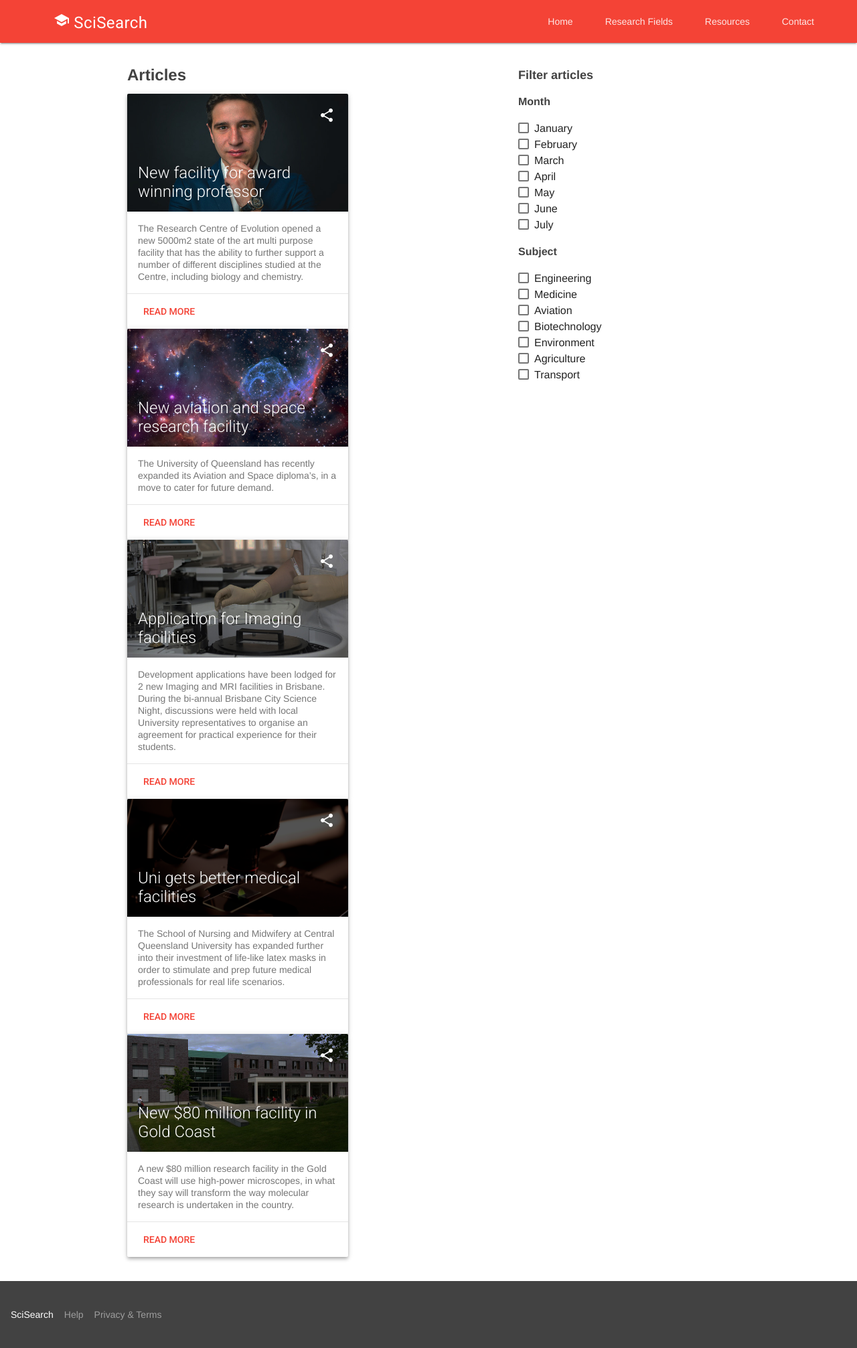
After one commit to davidjguinane/scisearch, a Django app: page /resource/ in a window 1280 px wide. The commit adds this page. Shown: the whole page at 67% size. Run offline with Django 3.2, Linux system fonts and the light colour scheme; some libraries are stand-ins or nearby versions.

```diff
--- a/query/static/query/css/style.css
+++ b/query/static/query/css/style.css
@@ -1,3 +1,7 @@
+.mdl-font__heading {
+  font-weight: 700;
+}
+
 .mdl-layout__centered {
 	max-width: 900px;
     margin: auto;
--- a/query/static/query/js/query.js
+++ b/query/static/query/js/query.js
@@ -114,7 +114,7 @@ $( document ).ready(function() {
 	function request_data($name) {
 		$.ajax({
 			type: "POST",
-			url: '/select_sector/',
+			url: '/data/',
             data: {
                 'sector' : $name,
                 'csrfmiddlewaretoken': csrftoken,
--- /dev/null
+++ b/query/templates/query/resource.html
@@ -0,0 +1,275 @@
+{% extends "scisearch/base.html" %}
+{% load static %}
+{% block title %}
+{% endblock %}
+{% block meta %}
+{% endblock %}
+{% block script %}
+{% endblock %}
+{% block fab %}
+{% endblock %}
+{% block header %}
+	<!-- Always shows a header, even in smaller screens. -->
+	<div class="mdl-layout mdl-js-layout mdl-layout--fixed-header">
+		<header class="mdl-layout__header">
+			<div class="mdl-layout__header-row">
+				<!-- Title -->
+				<span class="mdl-layout-title"><i class="material-icons">school</i><span style="font-size: 24px;"> SciSearch</span></span>
+				<!-- Add spacer, to align navigation to the right -->
+				<div class="mdl-layout-spacer"></div>
+				<!-- Navigation. We hide it in small screens. -->
+				<nav class="mdl-navigation mdl-layout--large-screen-only">
+					<a class="mdl-navigation__link" href="{% url 'query:home' %}">Home</a>
+					<a class="mdl-navigation__link" href="{% url 'query:research' %}">Research Fields</a>
+					<a class="mdl-navigation__link" href="{% url 'query:resource' %}">Resources</a>
+					<a class="mdl-navigation__link" href="{% url 'query:home' %}">Contact</a>
+				</nav>
+			</div>
+		</header>
+		<div class="mdl-layout__drawer">
+			<span class="mdl-layout-title">Scisearch</span>
+			<nav class="mdl-navigation">
+				<a class="mdl-navigation__link" href="{% url 'query:home' %}">Home</a>
+				<a class="mdl-navigation__link" href="{% url 'query:research' %}">Research Fields</a>
+				<a class="mdl-navigation__link" href="{% url 'query:resource' %}">Resources</a>
+				<a class="mdl-navigation__link" href="{% url 'query:home' %}">Contact</a>
+			</nav>
+		</div>
+	{% endblock %}
+	{% block content %}
+		<section class="mdl-section">
+			<div class="mdl-grid mdl-layout__centered">
+				<div class="mdl-cell--8-col">
+					<p style="font-weight: 700; font-size: 24px; color: #424242;">Articles</p>
+					<style>
+					.demo-card-wide1.mdl-card {
+					max-width: 512px;
+					}
+					.demo-card-wide1 > .mdl-card__title {
+					color: #fff;
+					height: 176px;
+					background: url('/static/query/img/professor.jpeg') center / cover;
+					}
+					.demo-card-wide1 > .mdl-card__menu {
+					color: #fff;
+					}
+					</style>
+					<div class="demo-card-wide1 mdl-card mdl-shadow--4dp">
+						<div class="mdl-card__title">
+							<h2 class="mdl-card__title-text">New facility for award winning professor</h2>
+						</div>
+						<div class="mdl-card__supporting-text">
+							The Research Centre of Evolution opened a new 5000m2 state of the art multi purpose facility that has the ability to further support a number of different disciplines studied at the Centre, including biology and chemistry.
+						</div>
+						<div class="mdl-card__actions mdl-card--border">
+							<a class="mdl-button mdl-button--colored mdl-js-button mdl-js-ripple-effect">
+								Read more
+							</a>
+						</div>
+						<div class="mdl-card__menu">
+							<button class="mdl-button mdl-button--icon mdl-js-button mdl-js-ripple-effect">
+							<i class="material-icons">share</i>
+							</button>
+						</div>
+					</div>
+					<style>
+					.demo-card-wide2.mdl-card {
+					max-width: 512px;
+					}
+					.demo-card-wide2 > .mdl-card__title {
+					color: #fff;
+					height: 176px;
+					background: url('/static/query/img/space.jpg') center / cover;
+					}
+					.demo-card-wide2 > .mdl-card__menu {
+					color: #fff;
+					}
+					</style>
+					<div class="demo-card-wide2 mdl-card mdl-shadow--4dp">
+						<div class="mdl-card__title">
+							<h2 class="mdl-card__title-text">New aviation and space research facility</h2>
+						</div>
+						<div class="mdl-card__supporting-text">
+							The University of Queensland has recently expanded its Aviation and Space diploma’s, in a move to cater for future demand.
+						</div>
+						<div class="mdl-card__actions mdl-card--border">
+							<a class="mdl-button mdl-button--colored mdl-js-button mdl-js-ripple-effect">
+								Read more
+							</a>
+						</div>
+						<div class="mdl-card__menu">
+							<button class="mdl-button mdl-button--icon mdl-js-button mdl-js-ripple-effect">
+							<i class="material-icons">share</i>
+							</button>
+						</div>
+					</div>
+					<style>
+					.demo-card-wide3.mdl-card {
+					max-width: 512px;
+					}
+					.demo-card-wide3 > .mdl-card__title {
+					color: #fff;
+					height: 176px;
+					background: url('/static/query/img/facility.jpg') center / cover;
+					}
+					.demo-card-wide3 > .mdl-card__menu {
+					color: #fff;
+					}
+					</style>
+					<div class="demo-card-wide3 mdl-card mdl-shadow--4dp">
+						<div class="mdl-card__title">
+							<h2 class="mdl-card__title-text">Application for Imaging facilities</h2>
+						</div>
+						<div class="mdl-card__supporting-text">
+							Development applications have been lodged for 2 new Imaging and MRI facilities in Brisbane. During the bi-annual Brisbane City Science Night, discussions were held with local University representatives to organise an agreement for practical experience for their students.
+						</div>
+						<div class="mdl-card__actions mdl-card--border">
+							<a class="mdl-button mdl-button--colored mdl-js-button mdl-js-ripple-effect">
+								Read more
+							</a>
+						</div>
+						<div class="mdl-card__menu">
+							<button class="mdl-button mdl-button--icon mdl-js-button mdl-js-ripple-effect">
+							<i class="material-icons">share</i>
+							</button>
+						</div>
+					</div>
+					<style>
+					.demo-card-wide4.mdl-card {
+					max-width: 512px;
+					}
+					.demo-card-wide4 > .mdl-card__title {
+					color: #fff;
+					height: 176px;
+					background: url('/static/query/img/microscope.png') center / cover;
+					}
+					.demo-card-wide4 > .mdl-card__menu {
+					color: #fff;
+					}
+					</style>
+					<div class="demo-card-wide4 mdl-card mdl-shadow--4dp">
+						<div class="mdl-card__title">
+							<h2 class="mdl-card__title-text">Uni gets better medical facilities</h2>
+						</div>
+						<div class="mdl-card__supporting-text">
+							The School of Nursing and Midwifery at Central Queensland University has expanded further into their investment of life-like latex masks in order to stimulate and prep future medical professionals for real life scenarios.
+						</div>
+						<div class="mdl-card__actions mdl-card--border">
+							<a class="mdl-button mdl-button--colored mdl-js-button mdl-js-ripple-effect">
+								Read more
+							</a>
+						</div>
+						<div class="mdl-card__menu">
+							<button class="mdl-button mdl-button--icon mdl-js-button mdl-js-ripple-effect">
+							<i class="material-icons">share</i>
+							</button>
+						</div>
+					</div>
+					<style>
+					.demo-card-wide5.mdl-card {
+					max-width: 512px;
+					}
+					.demo-card-wide5 > .mdl-card__title {
+					color: #fff;
+					height: 176px;
+					background: url('/static/query/img/development.jpg') center / cover;
+					}
+					.demo-card-wide5 > .mdl-card__menu {
+					color: #fff;
+					}
+					</style>
+					<div class="demo-card-wide5 mdl-card mdl-shadow--4dp">
+						<div class="mdl-card__title">
+							<h2 class="mdl-card__title-text">New $80 million facility in Gold Coast</h2>
+						</div>
+						<div class="mdl-card__supporting-text">
+							A new $80 million research facility in the Gold Coast will use high-power microscopes, in what they say will transform the way molecular research is undertaken in the country.
+						</div>
+						<div class="mdl-card__actions mdl-card--border">
+							<a class="mdl-button mdl-button--colored mdl-js-button mdl-js-ripple-effect">
+								Read more
+							</a>
+						</div>
+						<div class="mdl-card__menu">
+							<button class="mdl-button mdl-button--icon mdl-js-button mdl-js-ripple-effect">
+							<i class="material-icons">share</i>
+							</button>
+						</div>
+					</div>
+				</div>
+				<div class="mdl-cell--4-col">
+				<p style="font-weight: 700; font-size: 18px; color: #424242;">Filter articles</p>
+				<p style="font-weight: 700; font-size: 16px; color: #424242;">Month</p>
+				<label class="mdl-checkbox mdl-js-checkbox mdl-js-ripple-effect" for="checkbox-1">
+					<input type="checkbox" id="checkbox-1" class="mdl-checkbox__input">
+					<span class="mdl-checkbox__label">January</span>
+				</label>
+				<label class="mdl-checkbox mdl-js-checkbox mdl-js-ripple-effect" for="checkbox-2">
+					<input type="checkbox" id="checkbox-2" class="mdl-checkbox__input">
+					<span class="mdl-checkbox__label">February</span>
+				</label>
+				<label class="mdl-checkbox mdl-js-checkbox mdl-js-ripple-effect" for="checkbox-3">
+					<input type="checkbox" id="checkbox-3" class="mdl-checkbox__input">
+					<span class="mdl-checkbox__label">March</span>
+				</label>
+				<label class="mdl-checkbox mdl-js-checkbox mdl-js-ripple-effect" for="checkbox-4">
+					<input type="checkbox" id="checkbox-4" class="mdl-checkbox__input">
+					<span class="mdl-checkbox__label">April</span>
+				</label>
+				<label class="mdl-checkbox mdl-js-checkbox mdl-js-ripple-effect" for="checkbox-5">
+					<input type="checkbox" id="checkbox-5" class="mdl-checkbox__input">
+					<span class="mdl-checkbox__label">May</span>
+				</label>
+				<label class="mdl-checkbox mdl-js-checkbox mdl-js-ripple-effect" for="checkbox-6">
+					<input type="checkbox" id="checkbox-6" class="mdl-checkbox__input">
+					<span class="mdl-checkbox__label">June</span>
+				</label>
+				<label class="mdl-checkbox mdl-js-checkbox mdl-js-ripple-effect" for="checkbox-7">
+					<input type="checkbox" id="checkbox-7" class="mdl-checkbox__input">
+					<span class="mdl-checkbox__label">July</span>
+				</label>
+				<p></p>
+				<p style="font-weight: 700; font-size: 16px; color: #424242;">Subject</p>
+				<label class="mdl-checkbox mdl-js-checkbox mdl-js-ripple-effect" for="checkbox-8">
+					<input type="checkbox" id="checkbox-8" class="mdl-checkbox__input">
+					<span class="mdl-checkbox__label">Engineering</span>
+				</label>
+				<label class="mdl-checkbox mdl-js-checkbox mdl-js-ripple-effect" for="checkbox-9">
+					<input type="checkbox" id="checkbox-9" class="mdl-checkbox__input">
+					<span class="mdl-checkbox__label">Medicine</span>
+				</label>
+				<label class="mdl-checkbox mdl-js-checkbox mdl-js-ripple-effect" for="checkbox-10">
+					<input type="checkbox" id="checkbox-10" class="mdl-checkbox__input">
+					<span class="mdl-checkbox__label">Aviation</span>
+				</label>
+				<label class="mdl-checkbox mdl-js-checkbox mdl-js-ripple-effect" for="checkbox-11">
+					<input type="checkbox" id="checkbox-11" class="mdl-checkbox__input">
+					<span class="mdl-checkbox__label">Biotechnology</span>
+				</label>
+				<label class="mdl-checkbox mdl-js-checkbox mdl-js-ripple-effect" for="checkbox-12">
+					<input type="checkbox" id="checkbox-12" class="mdl-checkbox__input">
+					<span class="mdl-checkbox__label">Environment</span>
+				</label>
+				<label class="mdl-checkbox mdl-js-checkbox mdl-js-ripple-effect" for="checkbox-13">
+					<input type="checkbox" id="checkbox-13" class="mdl-checkbox__input">
+					<span class="mdl-checkbox__label">Agriculture</span>
+				</label>
+				<label class="mdl-checkbox mdl-js-checkbox mdl-js-ripple-effect" for="checkbox-14">
+					<input type="checkbox" id="checkbox-14" class="mdl-checkbox__input">
+					<span class="mdl-checkbox__label">Transport</span>
+				</label>
+			</div>
+			</div>
+		</section>
+	{% endblock %}
+	{% block footer %}
+		<footer class="mdl-mini-footer">
+			<div class="mdl-mini-footer__left-section">
+				<div class="mdl-logo">SciSearch</div>
+				<ul class="mdl-mini-footer__link-list">
+					<li><a href="#">Help</a></li>
+					<li><a href="#">Privacy & Terms</a></li>
+				</ul>
+			</div>
+		</footer>
+	{% endblock %}
--- a/query/urls.py
+++ b/query/urls.py
@@ -2,14 +2,18 @@ from django.conf.urls import url, include
 from django.contrib import admin
 from query.views import (
 		Home,
-		get_sector,
-		detail_view,
+		ResearchView,
+		get_data,
+		detailView,
+		ResourceView,
 	)
 from . import views
 
 app_name = 'query'
 urlpatterns = [
     url(r'^$', Home.as_view(), name='home'),
-    url(r'^select_sector/$', views.get_sector, name='select_sector'),
-    url(r'^(?P<pk>\d+)/$', views.detail_view, name='detail_view'),
+    url(r'^data/$', views.get_data, name='data'),
+    url(r'^(?P<pk>\d+)/$', views.detailView, name='detail'),
+    url(r'^research/$', ResearchView.as_view(), name='research'),
+    url(r'^resource/$', ResourceView.as_view(), name='resource'),
 ]
--- a/query/views.py
+++ b/query/views.py
@@ -19,7 +19,7 @@ class Home(View):
 		}
 		return render(request, template_name, context)
 
-def get_sector(request):
+def get_data(request):
 
 	if request.method == 'POST':
 		if request.is_ajax():
@@ -30,7 +30,7 @@ def get_sector(request):
 			#print(response)
 			return HttpResponse(json.dumps(response))
 
-def detail_view(request, pk):
+def detailView(request, pk):
 
 	if request.method == 'GET':
 		template_name = 'query/detail.html'
@@ -53,3 +53,15 @@ def detail_view(request, pk):
 			'weblink' : weblink,
 			}
 		return render(request, template_name, context)
+
+class ResearchView(View):
+
+	def get(self, request, *args, **kwargs):
+		template_name = 'query/research.html'
+		return render(request, template_name)
+
+class ResourceView(View):
+
+	def get(self, request, *args, **kwargs):
+		template_name = 'query/resource.html'
+		return render(request, template_name)
```
Also changed, not shown: query/templates/query/detail.html (+21 -10 lines), query/templates/query/home.html (+8 -10 lines), query/templates/query/research.html (added, +93 -0 lines), query/static/query/img/development.jpg (added), query/static/query/img/facility.jpg (added), query/static/query/img/professor.jpeg (added), query/static/query/img/space.jpg (added).
